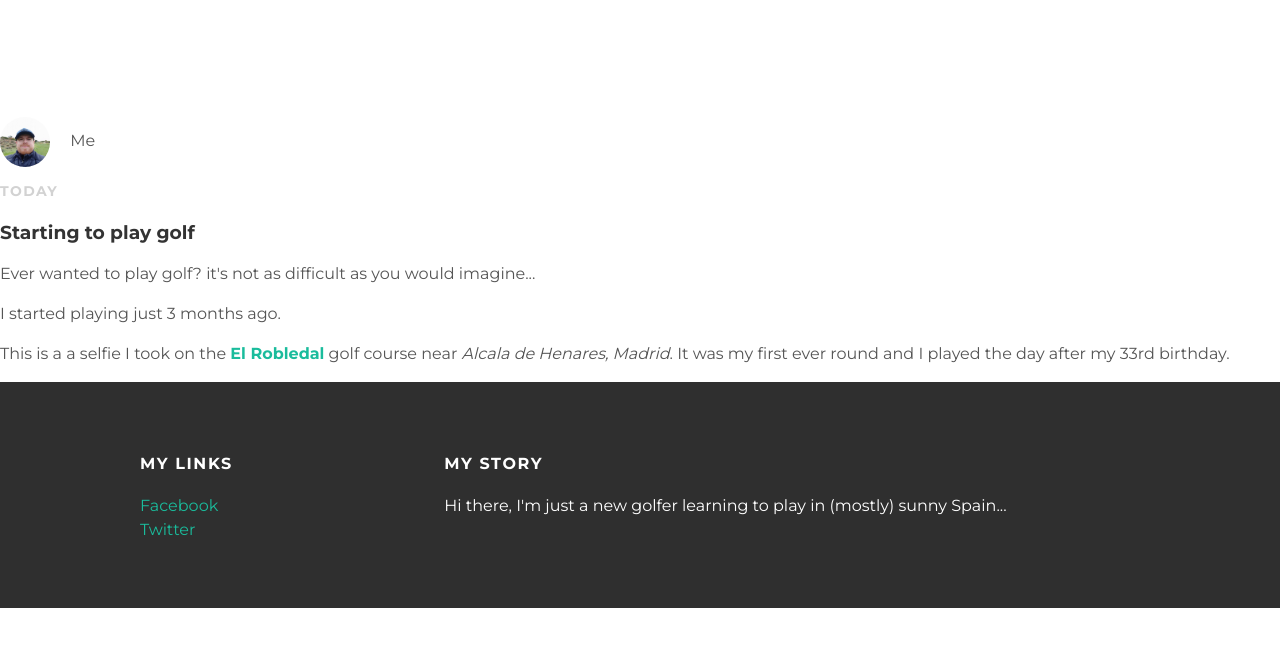
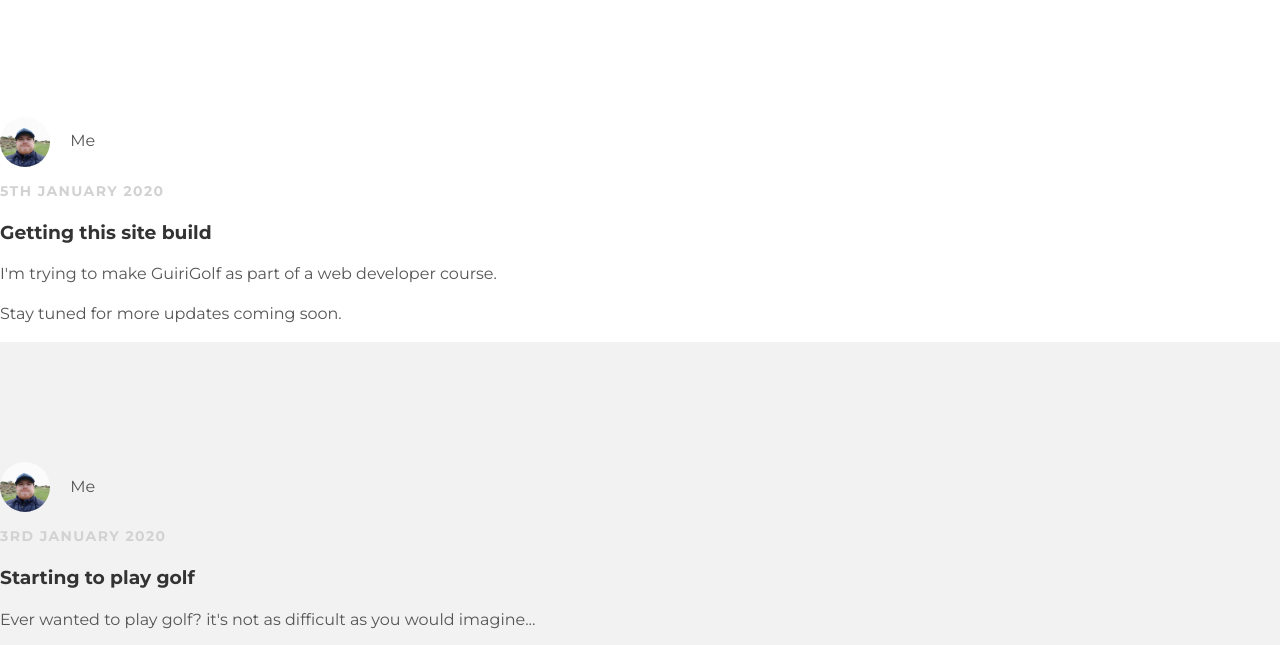
Before and after one commit to rwaclarke/rwac.github.io, a plain HTML site: page index.html in a window 1280 px wide. Shown: the part 153-798 px from the top of the page. Drawn offline with Linux system fonts and the light colour scheme.

Commit message:
Update index.html

```diff
--- a/index.html
+++ b/index.html
@@ -17,13 +17,28 @@
 </div>
 
 <div id="content">
+ <!-- another post -->
  <div class="post-container">
   <div class="post"></div>
    <div class="post-author">
     <img src="robert.jpg">
     <span>Me</span>
    </div>
-   <p class="post-date">Today</p>
+   <p class="post-date">5th January 2020</p>
+   <h3 class="post-title">Getting this site build</h3>
+   <div class="post-content">
+    <p>I'm trying to make GuiriGolf as part of a web developer course.</p>
+    <p>Stay tuned for more updates coming soon.</p>
+   </div>
+ </div>
+  <!-- another post -->
+ <div class="post-container">
+  <div class="post"></div>
+   <div class="post-author">
+    <img src="robert.jpg">
+    <span>Me</span>
+   </div>
+   <p class="post-date">3rd January 2020</p>
    <h3 class="post-title">Starting to play golf</h3>
    <div class="post-content">
     <p>Ever wanted to play golf? it's not as difficult as you would imagine...</p>
```
